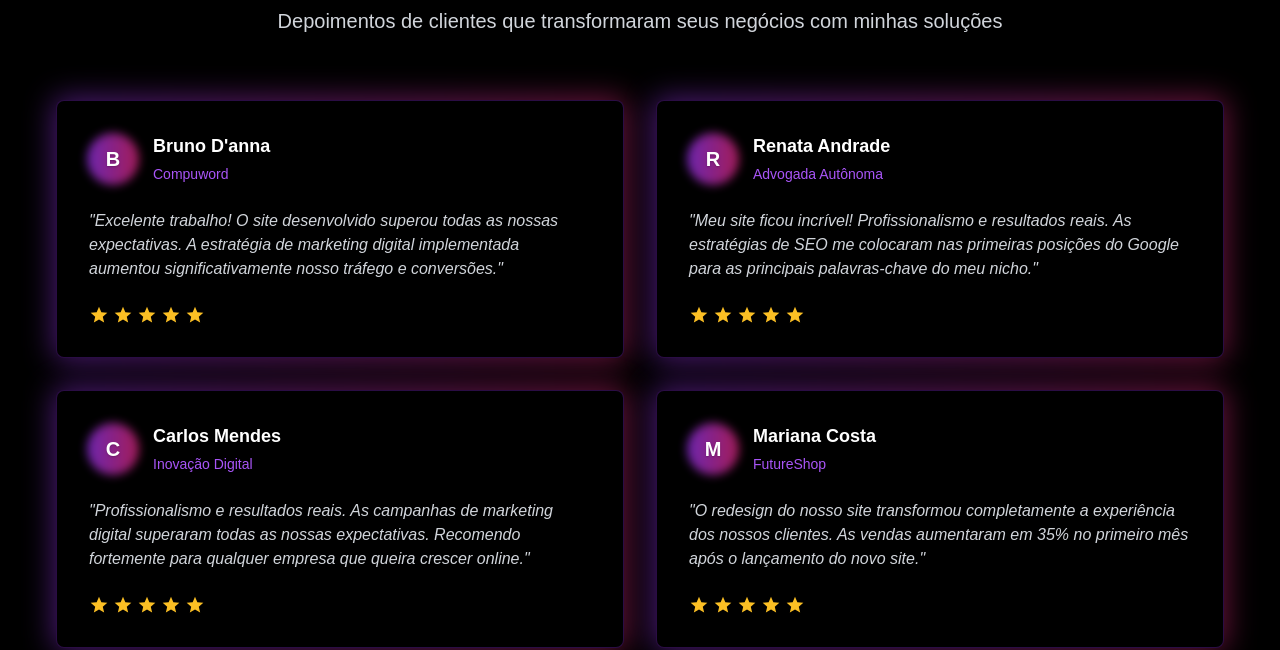
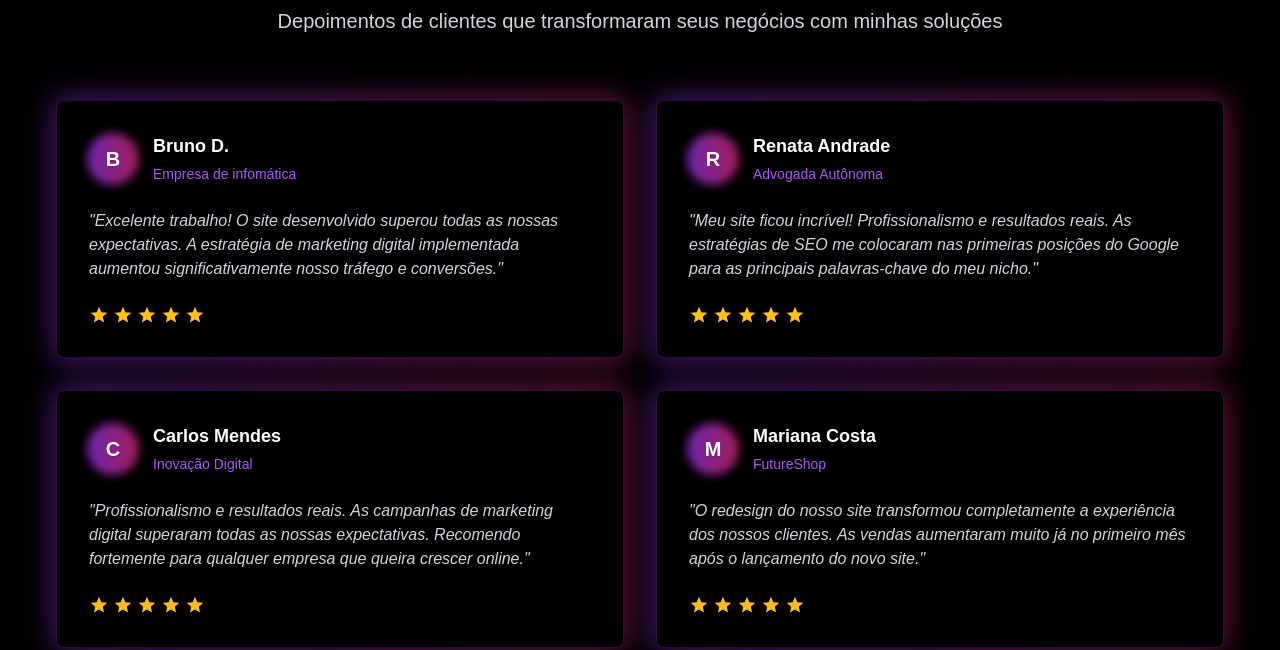
Before and after one commit to Ja1Vytw/TechSanca, a React (Vite) app: page / in a window 1280 px wide. Shown: the part 1980-2630 px from the top of the page. Built offline with nearby package versions, Linux system fonts and the light colour scheme.

Commit message:
feedback-uptaded

```diff
--- a/src/components/LandingPage.jsx
+++ b/src/components/LandingPage.jsx
@@ -375,8 +375,8 @@ export default function LandingPage() {
           <div className="testimonials-grid">
             {[
               {
-                name: "Bruno D'anna",
-                company: "Compuword",
+                name: "Bruno D.",
+                company: "Empresa de infomática",
                 gradient: "from-blue-500 to-purple-600",
                 text: "Excelente trabalho! O site desenvolvido superou todas as nossas expectativas. A estratégia de marketing digital implementada aumentou significativamente nosso tráfego e conversões.",
               },
@@ -396,7 +396,7 @@ export default function LandingPage() {
                 name: "Mariana Costa",
                 company: "FutureShop",
                 gradient: "from-purple-500 to-red-500",
-                text: "O redesign do nosso site transformou completamente a experiência dos nossos clientes. As vendas aumentaram em 35% no primeiro mês após o lançamento do novo site.",
+                text: "O redesign do nosso site transformou completamente a experiência dos nossos clientes. As vendas aumentaram muito já no primeiro mês após o lançamento do novo site.",
               },
             ].map((testimonial, index) => (
               <div key={index} className="testimonial-card animate-on-scroll">
```
